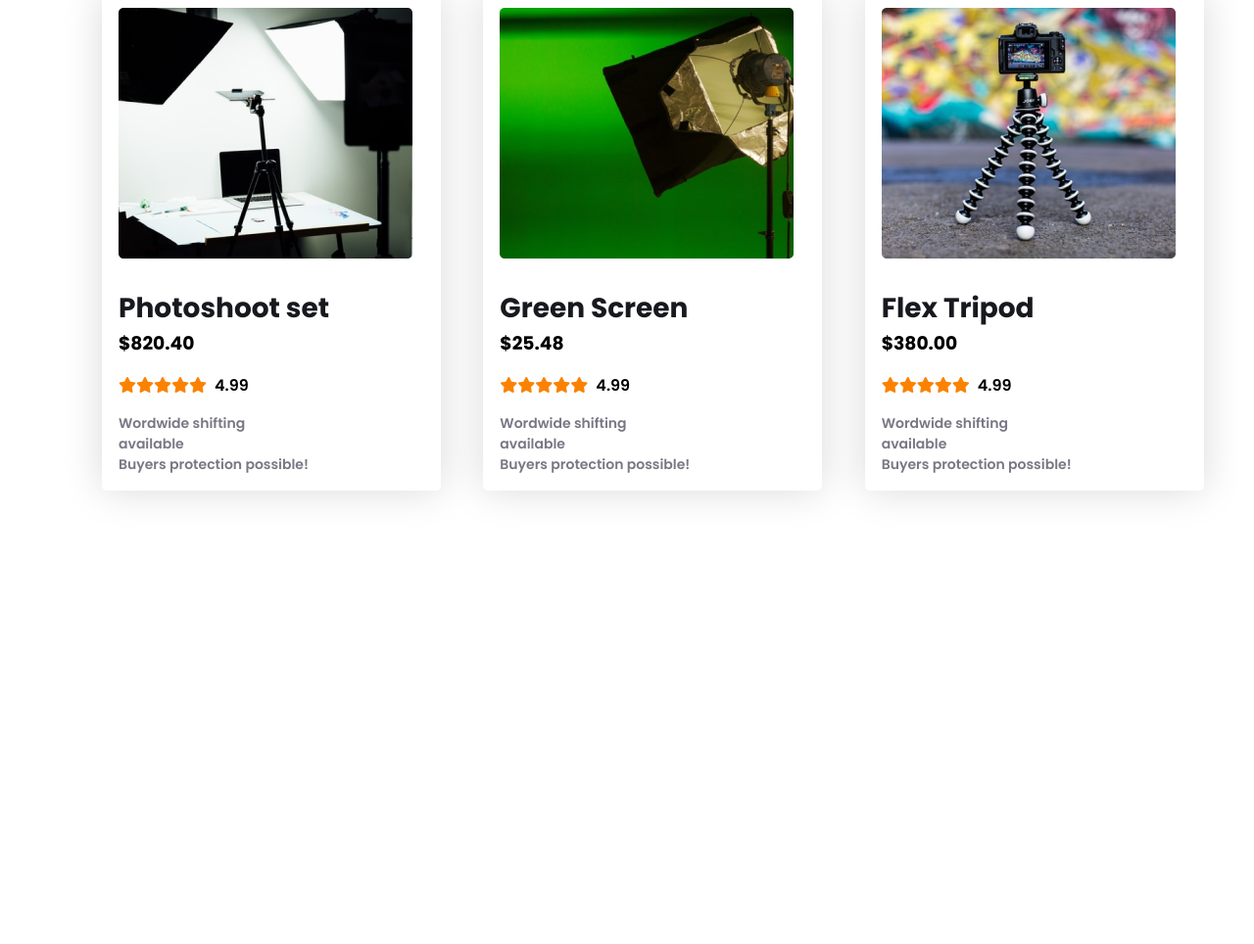
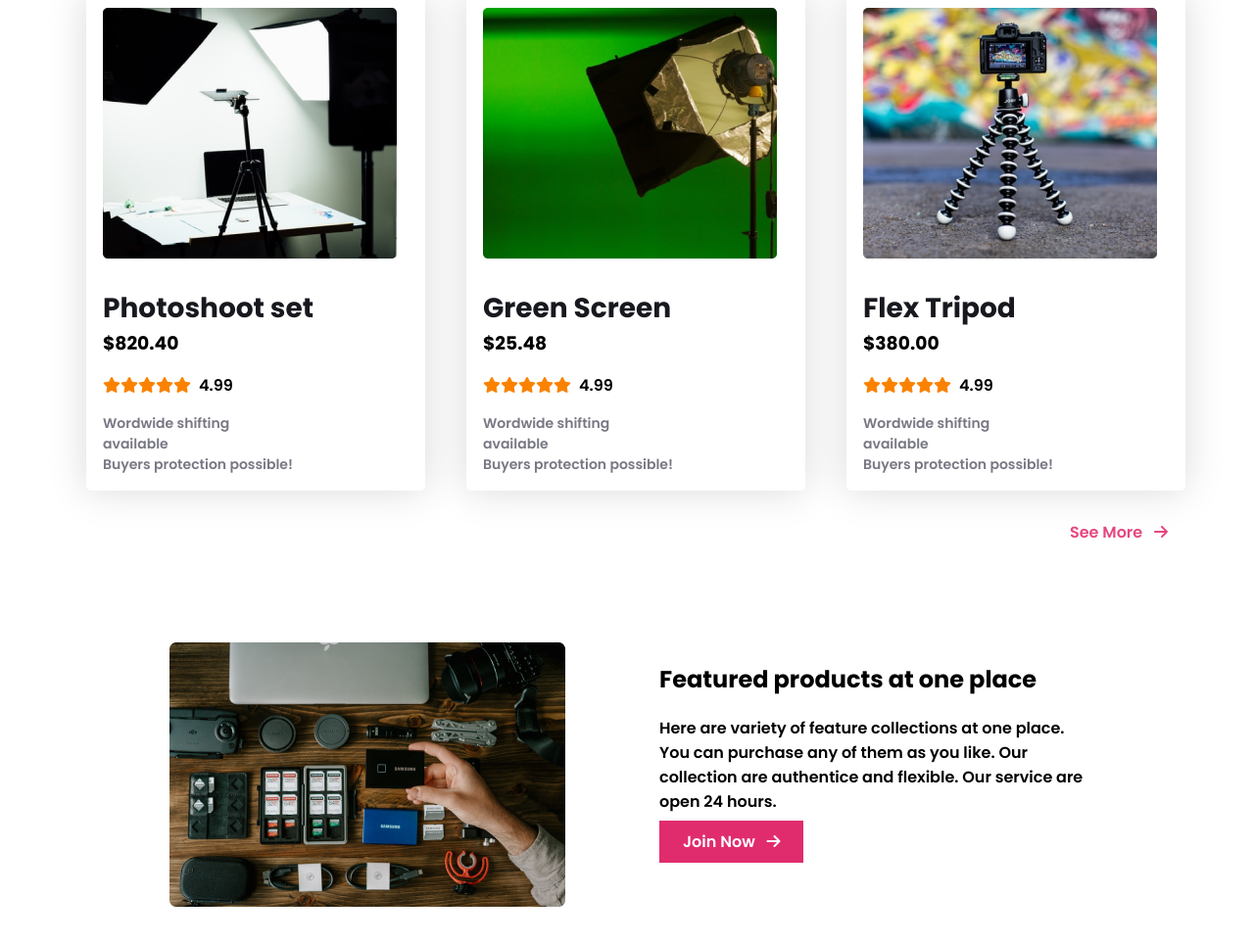
Before and after one commit to ShamimaSupty/Assignment-2-influencer-gear-, a plain HTML site: page index.html in a window 1280 px wide. Shown: the part 1973-2937 px from the top of the page at 98% size. Before the commit the page ends 2512 px from the top, so only its background shows below. Drawn offline with Linux system fonts and the light colour scheme.

Commit message:
3rd part added

```diff
--- a/index.html
+++ b/index.html
@@ -31,6 +31,8 @@
                 </div>
                 <div class="right-div"> <img src="images/main-camera.png" alt=""></div>
             </section>
+            <!-- Logos Part -->
+
             <section class="logos">
                 <img src="logos/Amazon.svg" alt="">
                 <img src="logos/Alibaba.svg" alt="">
@@ -40,6 +42,8 @@
                 <img src="logos/Target.svg" alt="">
                 <img src="logos/Walmart.svg" alt="">
             </section>
+
+            <!-- popular-collection Part -->
 
             <section class="popular-collection">
                 <h3 class="title">Popular Collection</h3>
@@ -217,6 +221,20 @@
                         </article>
                     </div>
                 </div>
+                <div class="anchor-two">
+                    <a href="">See More <i class="fa-solid fa-arrow-right"></i></a>
+                </div>
+            </section>
+
+            <!-- Featured Product Part -->
+            <section class="feature-products">
+                <img src="images/gear.png" alt="">
+                <div class="feature-details">
+                    <h2>Featured products at one place</h2>
+                    <p>Here are variety of feature collections at one place. You can purchase any of them as you like.
+                        Our collection are authentice and flexible. Our service are open 24 hours.
+                    </p>
+                    <a class="anchor-three" href="">Join Now <i class="fa-solid fa-arrow-right"></i></a>
                 </div>
             </section>
         </main>
--- a/styles/style.css
+++ b/styles/style.css
@@ -53,11 +53,6 @@ padding: 16px 0;;
 height: 28px;
 }
 /* popular collection */
-.popular-collection{
-
-
-
-}
 .popular-collection>.title{
     font-size: 28px;
     font-family: 'Poppins', sans-serif;
@@ -68,7 +63,8 @@ height: 28px;
 .collections{
     display: grid;
     grid-template-columns: repeat(3,1fr);
-    margin-left: 96px;
+    margin-left: 80px;
+    margin-right: 20px;
     }
     .each-collection{
         background: #FFFFFF;
@@ -109,3 +105,32 @@ margin-bottom: 30px;
         color: #787885;
         font-size: 14px;
     }
+    .anchor-two{
+      text-align: end;
+      margin-right: 80px;
+    }
+    .anchor-two a{
+        color: rgba(224, 44, 109, 0.87);
+font-size: 16px;
+text-decoration: none;
+    }
+
+    /* End */
+
+    /* Featured product Style */
+    .feature-products{
+        display: flex;
+        margin: 100px 165px;
+    }
+    .feature-details{
+        margin-left: 96px;
+    }
+    .anchor-three{
+text-decoration: none;
+background: #E02C6D;
+color: #FFFFFF;
+font-size: 16px;
+padding: 10px 24px;
+gap: 8px;
+
+    }
```
